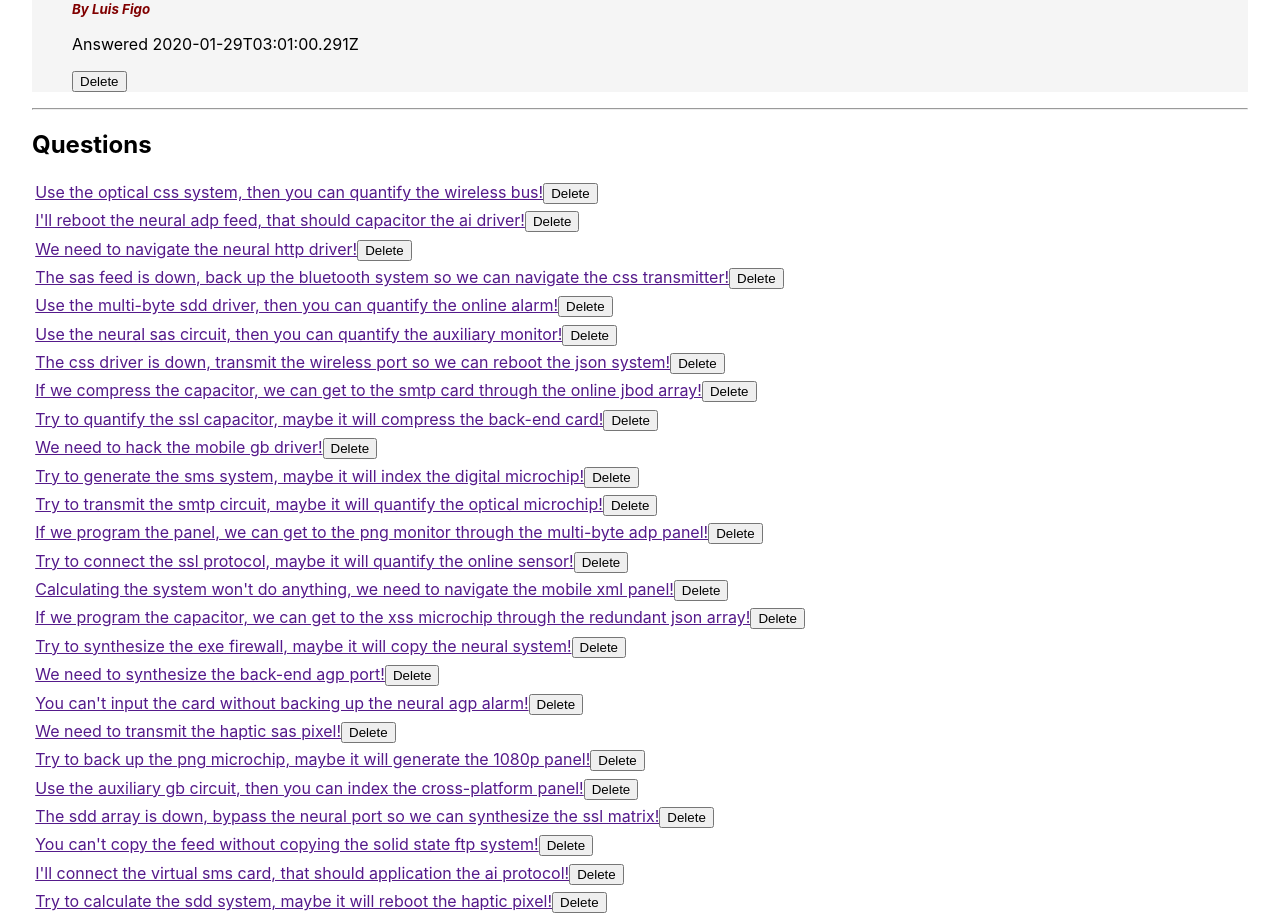
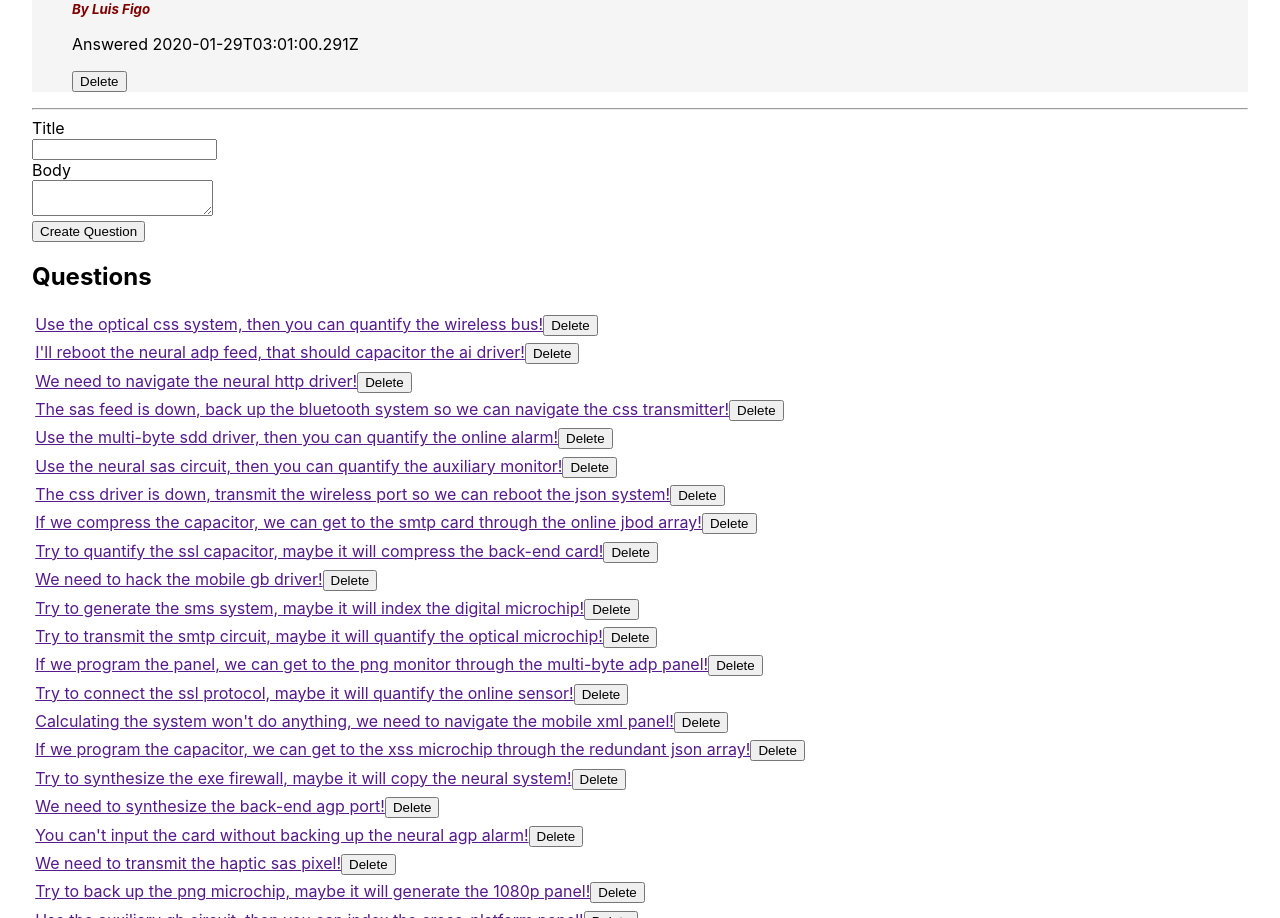
Before and after one commit to CodeCoreYVR/a_a_react_may_2020, a React (Create React App) app: page / in a window 1280 px wide. Shown: the part 903-1821 px from the top of the page. Built offline with nearby package versions, Linux system fonts and the light colour scheme.

Commit message:
Add demo to create a question

```diff
--- /dev/null
+++ b/src/components/NewQuestionForm.js
@@ -0,0 +1,34 @@
+import React from "react";
+
+export const NewQuestionForm = (props) => {
+  const handleSubmit = (event) => {
+    event.preventDefault();
+    const { currentTarget } = event;
+    const fd = new FormData(currentTarget);
+    const newQuestion = {
+      title: fd.get("title"),
+      body: fd.get("body"),
+      created_at: new Date(),
+    };
+
+    props.onSubmit(newQuestion);
+    currentTarget.reset();
+  };
+  return (
+    <form className="NewQuestionForm" onSubmit={handleSubmit}>
+      <div>
+        <label htmlFor="title">Title</label>
+        <br />
+        <input type="text" name="title" id="title" />
+      </div>
+      <div>
+        <label htmlFor="body">Body</label>
+        <br />
+        <textarea type="text" name="body" id="body" />
+      </div>
+      <div>
+        <input type="submit" value="Create Question" />
+      </div>
+    </form>
+  );
+};
--- a/src/components/QuestionIndexPage.js
+++ b/src/components/QuestionIndexPage.js
@@ -1,5 +1,6 @@
 import React, { Component } from "react";
 
+import { NewQuestionForm } from "./NewQuestionForm";
 import questions from "../questionsData";
 
 export class QuestionIndexPage extends Component {
@@ -15,6 +16,8 @@
     // it has a single property, questions
     // whose value is an array
     // this.state.questions is an array of questions
+
+    this.createQuestion = this.createQuestion.bind(this);
   }
   deleteQuestion(id) {
     // console.log("Question Id: ", id);
@@ -37,9 +40,28 @@
       };
     });
   }
+  createQuestion(params) {
+    // Update the list of question within our state
+    // by adding a new question to that list
+    this.setState((state) => {
+      return {
+        questions: [
+          {
+            ...params,
+            // We've already included created_at and now add an id as well
+            id: Math.max(...state.questions.map((q) => q.id)) + 1,
+          },
+          // Then copy previous list of questions from our state
+          // into this new array, following the newly created question
+          ...state.questions,
+        ],
+      };
+    });
+  }
   render() {
     return (
       <main className="QuestionIndexPage Page">
+        <NewQuestionForm onSubmit={this.createQuestion} />
         <h2>Questions</h2>
         <ul
           style={{
```
